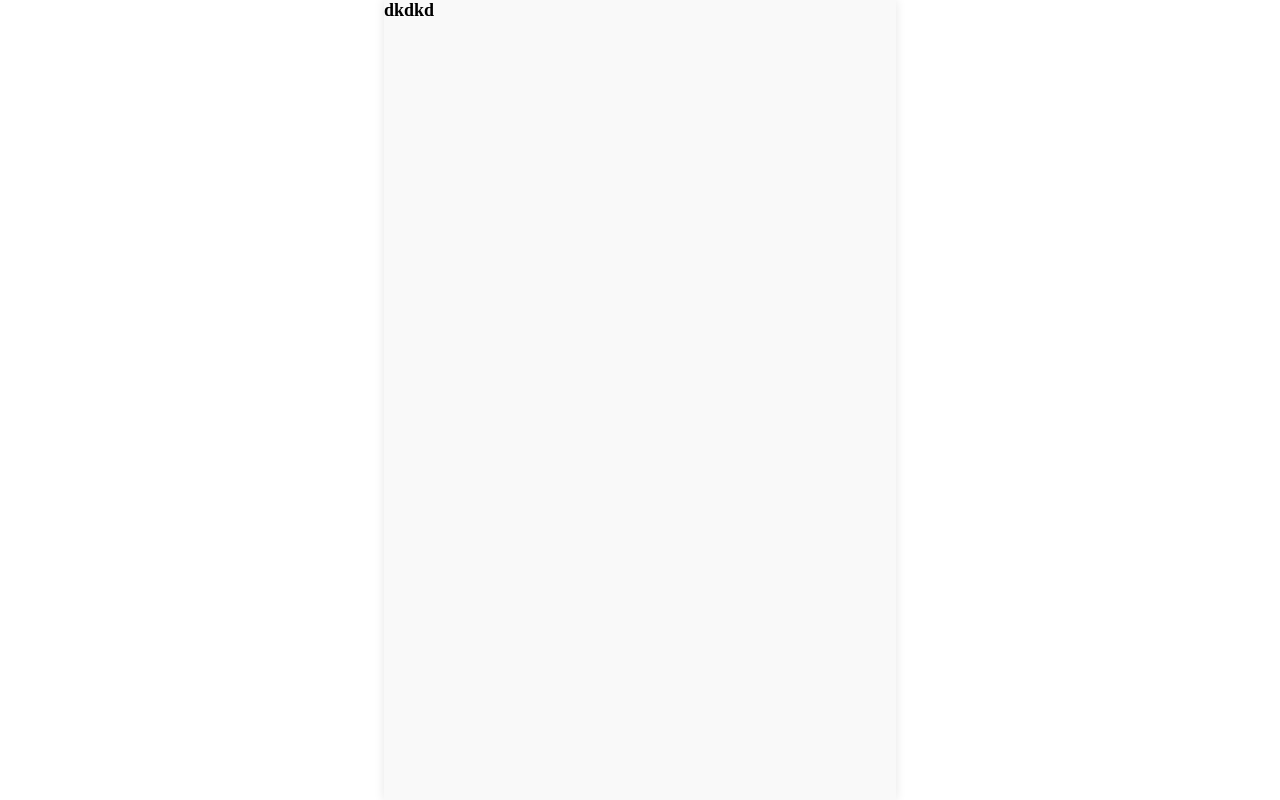
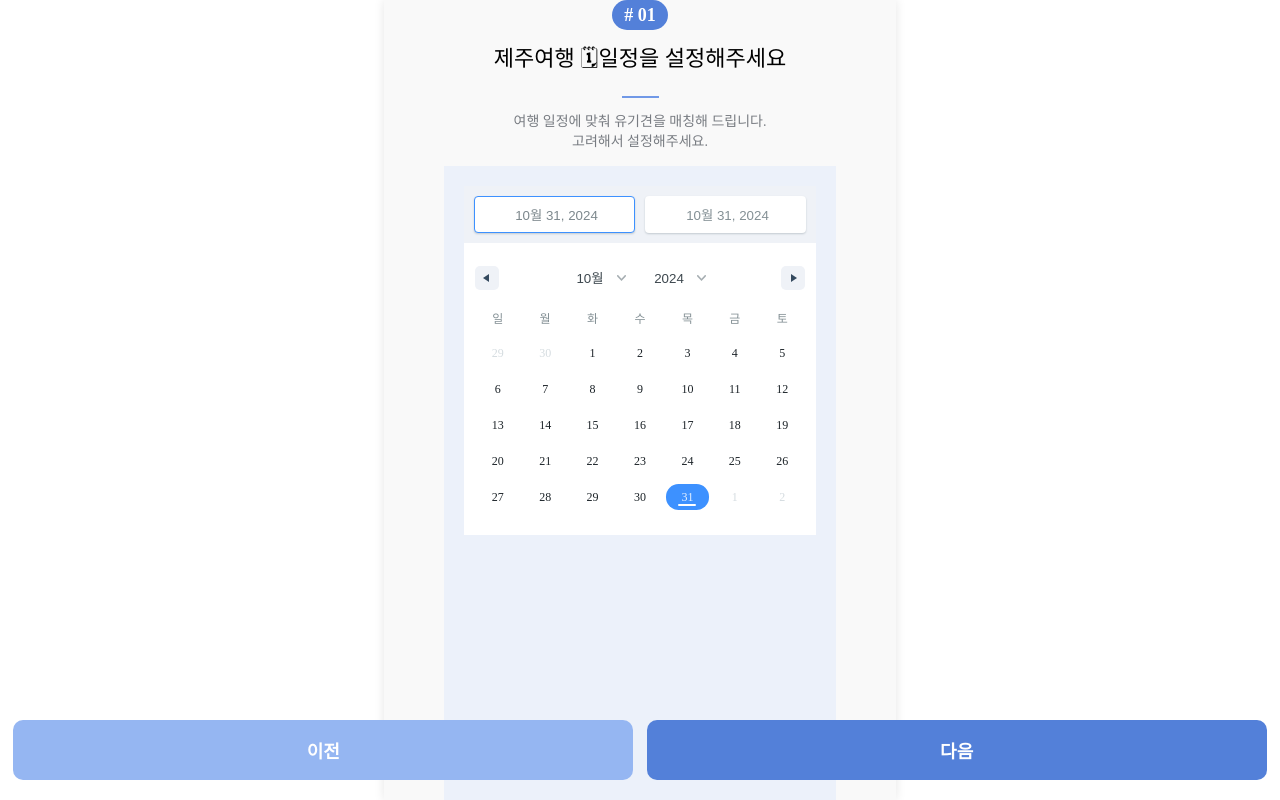
Before and after one commit to guroommeong/react-guroommeong, a React (Create React App) app: page /calendar in a window 1280 px wide. Built offline with nearby package versions, Linux system fonts and the light colour scheme.

Commit message:
feat) 캘린더 페이지 UI 구현

```diff
--- a/package.json
+++ b/package.json
@@ -13,7 +13,9 @@
     "@types/react-dom": "^18.3.1",
     "@types/react-modal": "^3.16.3",
     "axios": "^1.7.7",
+    "date-fns": "2.x",
     "react": "^18.3.1",
+    "react-date-range": "^2.0.1",
     "react-dom": "^18.3.1",
     "react-modal": "^3.16.1",
     "react-router-dom": "^6.27.0",
@@ -48,6 +50,7 @@
     ]
   },
   "devDependencies": {
+    "@types/react-date-range": "^1.4.9",
     "eslint-config-prettier": "^9.1.0",
     "eslint-plugin-prettier": "^5.2.1",
     "prettier": "^3.3.3"
--- a/src/component/calendar/calendarComponent.tsx
+++ b/src/component/calendar/calendarComponent.tsx
@@ -1,10 +1,47 @@
-import React from 'react';
-import { HB2 } from '../../styled/Typography';
+import React, { useState } from 'react';
+import { DateRange } from 'react-date-range';
+import { ko } from 'date-fns/locale';
+
+import { BM1, HB2, HM2 } from '../../styled/Typography';
+import 'react-date-range/dist/styles.css';
+import 'react-date-range/dist/theme/default.css';
 
 const CalendarComponent = () => {
+  const [state, setState] = useState([
+    {
+      startDate: new Date(),
+      endDate: new Date(),
+      key: 'selection',
+    },
+  ]);
+
+  console.debug('state', state);
+
   return (
-    <div>
-      <HB2>dkdkd</HB2>
+    <div
+      style={{
+        marginTop: 16,
+        padding: 20,
+        backgroundColor: '#ECF1FA',
+        flexGrow: 1,
+      }}>
+      <DateRange
+        locale={ko}
+        editableDateInputs={true}
+        onChange={item => {
+          console.debug('onChange item', item);
+
+          setState([
+            {
+              startDate: item.selection.startDate ?? new Date(),
+              endDate: item.selection.endDate ?? new Date(),
+              key: item.selection.key ?? 'selection',
+            },
+          ]);
+        }}
+        moveRangeOnFirstSelection={false}
+        ranges={state}
+      />
     </div>
   );
 };
--- a/src/features/calendar/screen.tsx
+++ b/src/features/calendar/screen.tsx
@@ -1,10 +1,102 @@
 import React from 'react';
 import CalendarComponent from '../../component/calendar/calendarComponent';
+import { HB2, HM2, BM1 } from '../../styled/Typography';
 
 const Calendar = () => {
   return (
-    <div>
+    <div
+      style={{
+        display: 'flex',
+        justifyContent: 'center',
+        alignItems: 'center',
+        flexDirection: 'column',
+        height: '100%',
+      }}>
+      <div
+        style={{
+          display: 'flex',
+          justifyContent: 'center',
+          alignItems: 'center',
+          flexDirection: 'column',
+        }}>
+        {/* Chip */}
+        <div
+          style={{
+            width: 56,
+            height: 30,
+            display: 'flex',
+            justifyContent: 'center',
+            alignItems: 'center',
+            backgroundColor: '#5380D9',
+            borderRadius: '20px',
+          }}>
+          <HB2 style={{ color: '#FFF' }}># 01</HB2>
+        </div>
+
+        <HM2
+          style={{
+            marginTop: 10,
+          }}>
+          제주여행 🗓일정을 설정해주세요
+        </HM2>
+
+        {/* 구분선 */}
+        <div
+          style={{
+            width: 37,
+            height: 2,
+            backgroundColor: '#7199E7',
+            marginTop: 16,
+          }}
+        />
+
+        <BM1 style={{ marginTop: 12, color: '#787C82', textAlign: 'center' }}>
+          여행 일정에 맞춰 유기견을 매칭해 드립니다.
+          <br />
+          고려해서 설정해주세요.
+        </BM1>
+      </div>
+
+      {/* 캘린더 */}
       <CalendarComponent />
+
+      {/* 이전, 다음 Button Group */}
+      <div
+        style={{
+          display: 'flex',
+          justifyContent: 'space-evenly',
+          width: '100%',
+          marginTop: 20,
+          position: 'fixed',
+          bottom: 20,
+        }}>
+        <button
+          style={{
+            width: 'calc(50% - 20px)',
+            height: 60,
+            display: 'flex',
+            justifyContent: 'center',
+            alignItems: 'center',
+            backgroundColor: '#95B6F2',
+            borderRadius: 10,
+            border: 'none',
+          }}>
+          <HB2 style={{ color: '#FFF' }}>이전</HB2>
+        </button>
+        <button
+          style={{
+            width: 'calc(50% - 20px)',
+            height: 60,
+            display: 'flex',
+            justifyContent: 'center',
+            alignItems: 'center',
+            backgroundColor: '#5380D9',
+            borderRadius: 10,
+            border: 'none',
+          }}>
+          <HB2 style={{ color: '#FFF' }}>다음</HB2>
+        </button>
+      </div>
     </div>
   );
 };
```
Also changed, not shown: 1 other file (tests, documents, lock files or other folders).
